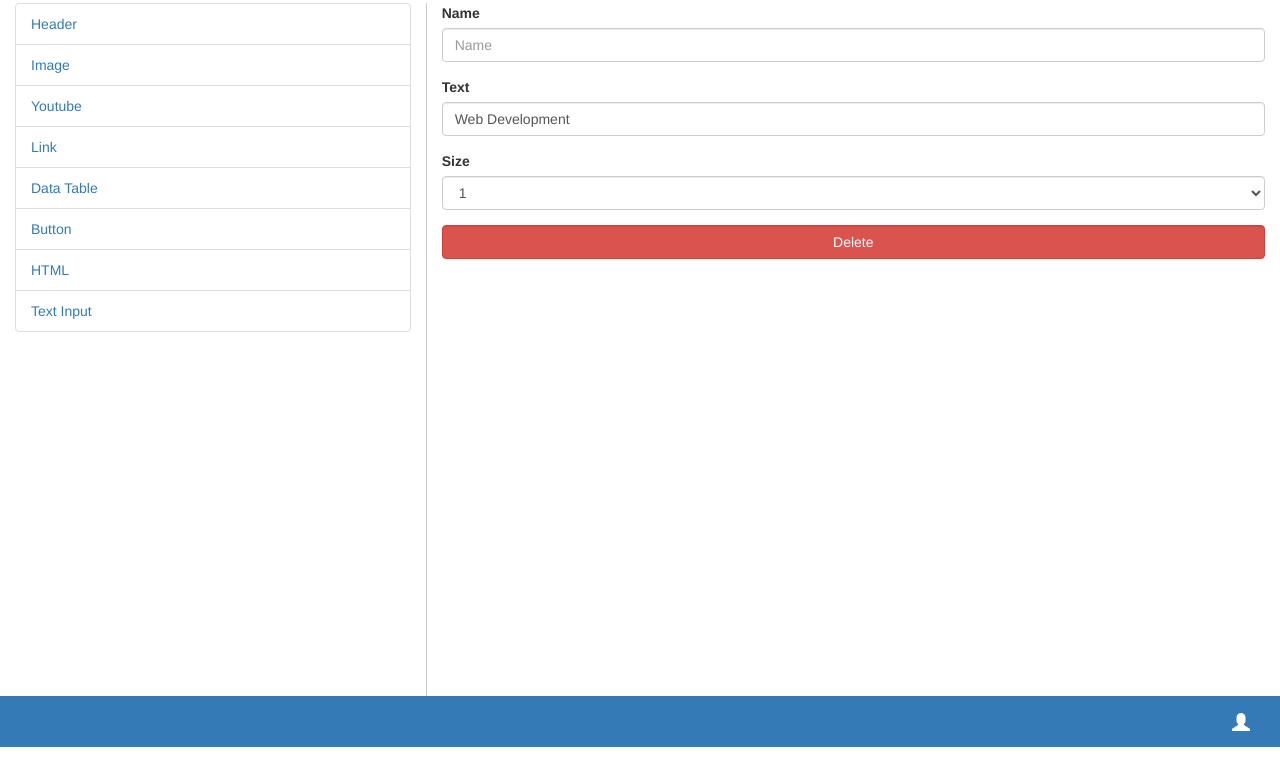
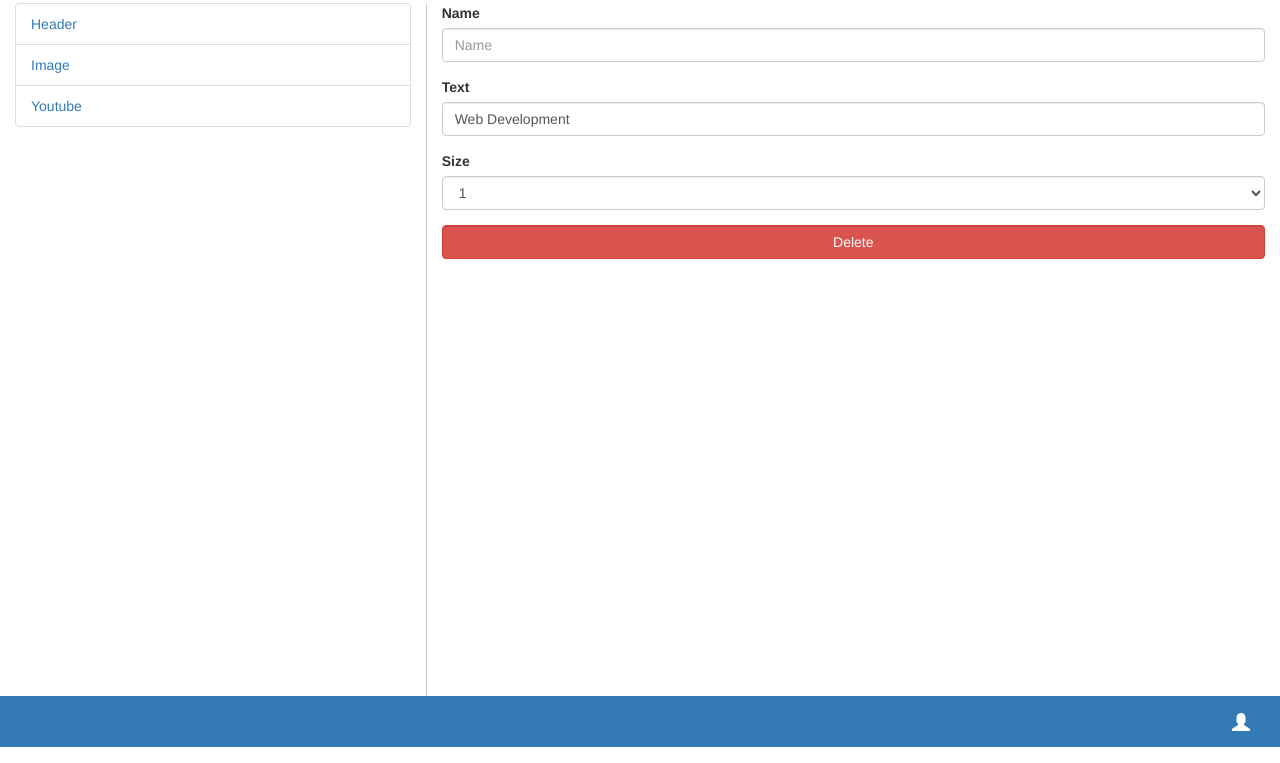
Before and after one commit to chitnisrohan/chitnis-rohan-webdev, a website: page public/assignment/manage_widgets/widget-heading.html in a window 1280 px wide. Shown: the part 53-816 px from the top of the page. Drawn offline with Linux system fonts and the light colour scheme.

Commit message:
updated widget edit pages

```diff
--- a/public/assignment/manage_widgets/widget-heading.html
+++ b/public/assignment/manage_widgets/widget-heading.html
@@ -64,31 +64,6 @@
                     Youtube
                 </a>
             </li>
-            <li class="list-group-item">
-                <a href="#">
-                    Link
-                </a>
-            </li>
-            <li class="list-group-item">
-                <a href="#">
-                    Data Table
-                </a>
-            </li>
-            <li class="list-group-item">
-                <a href="#">
-                    Button
-                </a>
-            </li>
-            <li class="list-group-item">
-                <a href="#">
-                    HTML
-                </a>
-            </li>
-            <li class="list-group-item">
-                <a href="#">
-                    Text Input
-                </a>
-            </li>
         </ul>
     </div>
 
```
Also changed, not shown: public/assignment/manage_widgets/widget-image.html (+0 -25 lines), public/assignment/manage_widgets/widget-youtube.html (+0 -25 lines).
